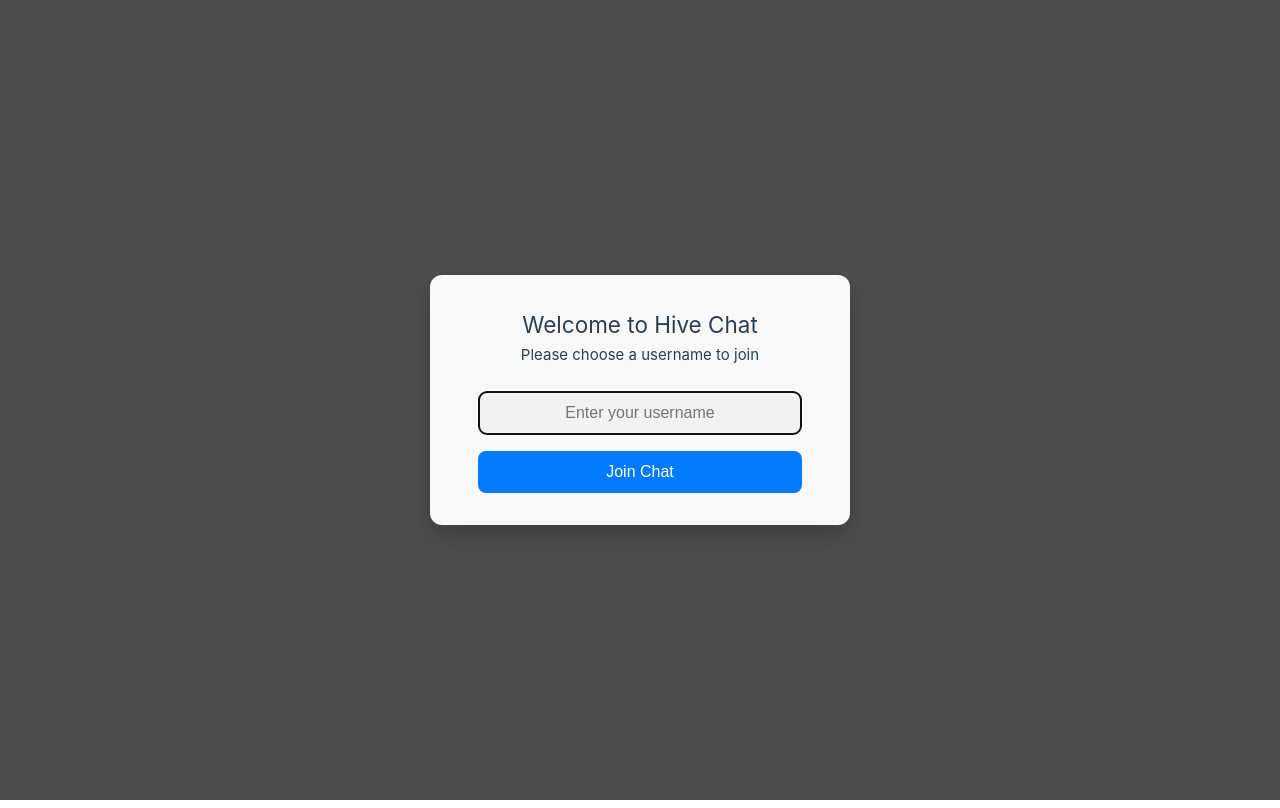
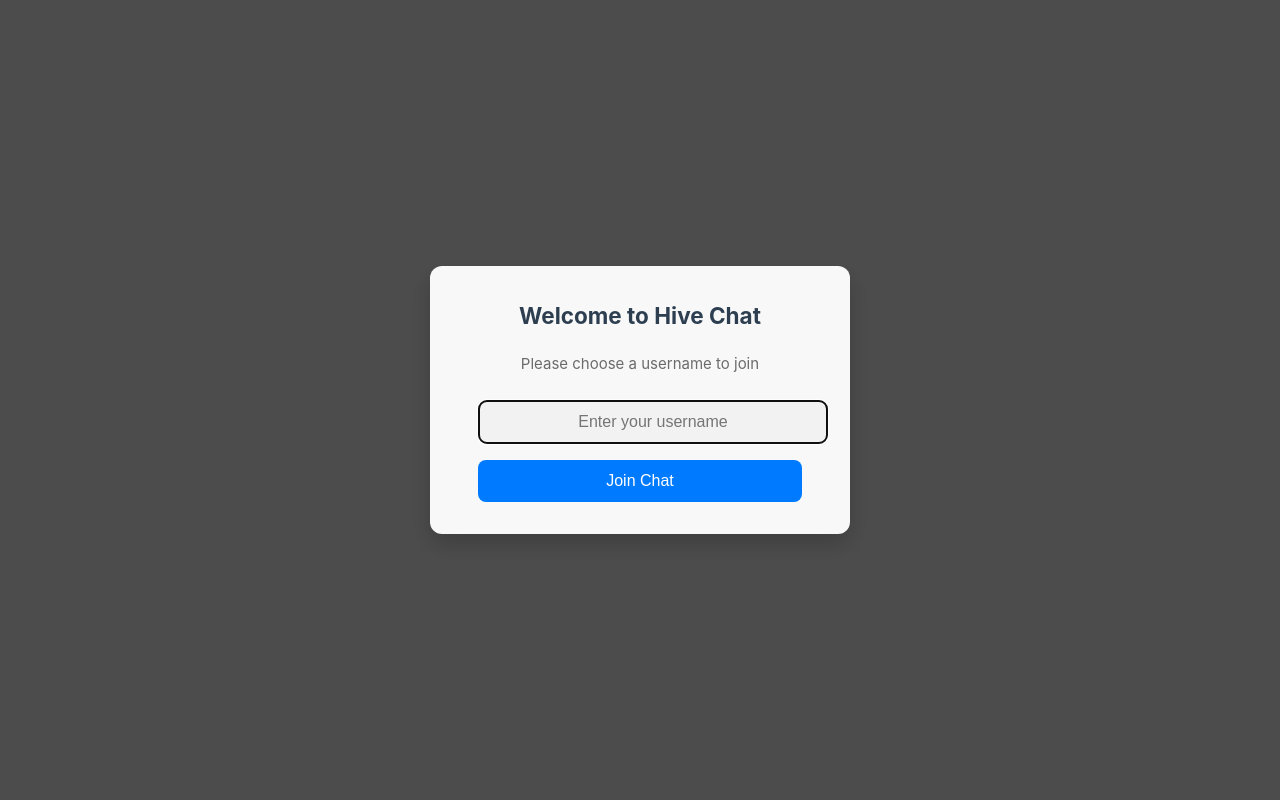
Before and after one commit to zaebee/chat, a Vue app in the folder frontend/: page / in a window 1280 px wide. Built offline with nearby package versions, Linux system fonts and the light colour scheme; the HTML template or start-up script is replaced by a standard one.

Commit message:
fix(frontend): Improve color contrast in dark theme

```diff
--- a/frontend/src/assets/base.css
+++ b/frontend/src/assets/base.css
@@ -16,9 +16,12 @@
   --vt-c-divider-dark-2: rgba(84, 84, 84, 0.48);
 
   --vt-c-text-light-1: var(--vt-c-indigo);
-  --vt-c-text-light-2: rgba(60, 60, 60, 0.66);
+  --vt-c-text-light-2: rgba(60, 60, 60, 0.75);
   --vt-c-text-dark-1: var(--vt-c-white);
-  --vt-c-text-dark-2: rgba(235, 235, 235, 0.64);
+  --vt-c-text-dark-2: rgba(235, 235, 235, 0.75);
+
+  --color-background-ai: #e0f7fa; /* Light blue for AI messages */
+  --color-ai-accent: #00bcd4; /* Cyan accent for AI elements */
 }
 
 /* semantic color variables for this project */
@@ -32,6 +35,7 @@
 
   --color-heading: var(--vt-c-text-light-1);
   --color-text: var(--vt-c-text-light-1);
+  --color-text-mute: var(--vt-c-text-light-2);
 
   --section-gap: 160px;
 }
@@ -45,15 +49,11 @@
   --color-border-hover: var(--vt-c-divider-dark-1);
 
   --color-heading: var(--vt-c-text-dark-1);
-  --color-text: var(--vt-c-text-dark-2);
-}
+  --color-text: var(--vt-c-text-dark-1);
+  --color-text-mute: var(--vt-c-text-dark-2);
 
-*,
-*::before,
-*::after {
-  box-sizing: border-box;
-  margin: 0;
-  font-weight: normal;
+  --color-background-ai: #263238; /* Darker blue-grey for AI messages in dark theme */
+  --color-ai-accent: #00e5ff; /* Brighter cyan accent for AI elements in dark theme */
 }
 
 body {
```
